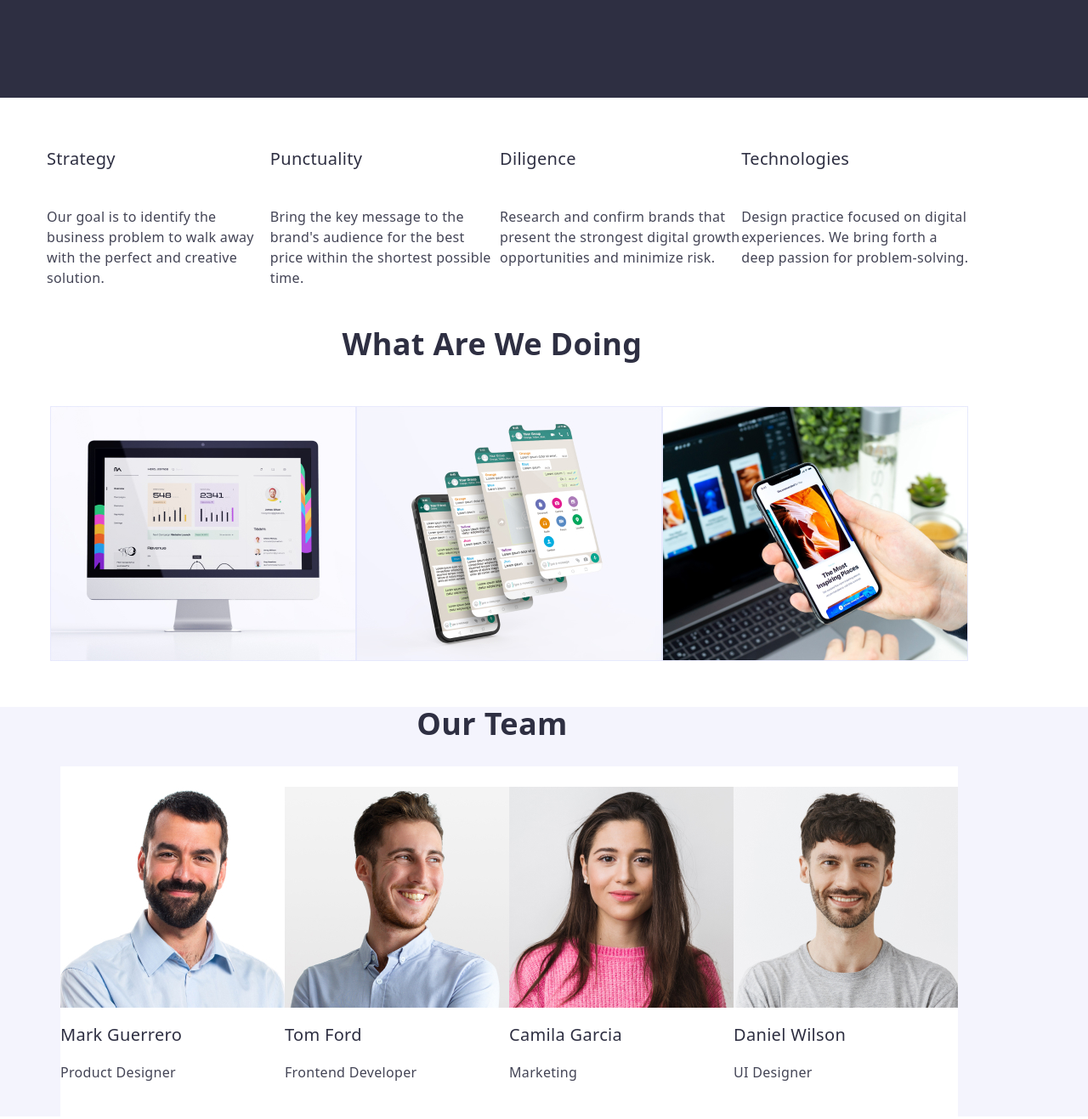
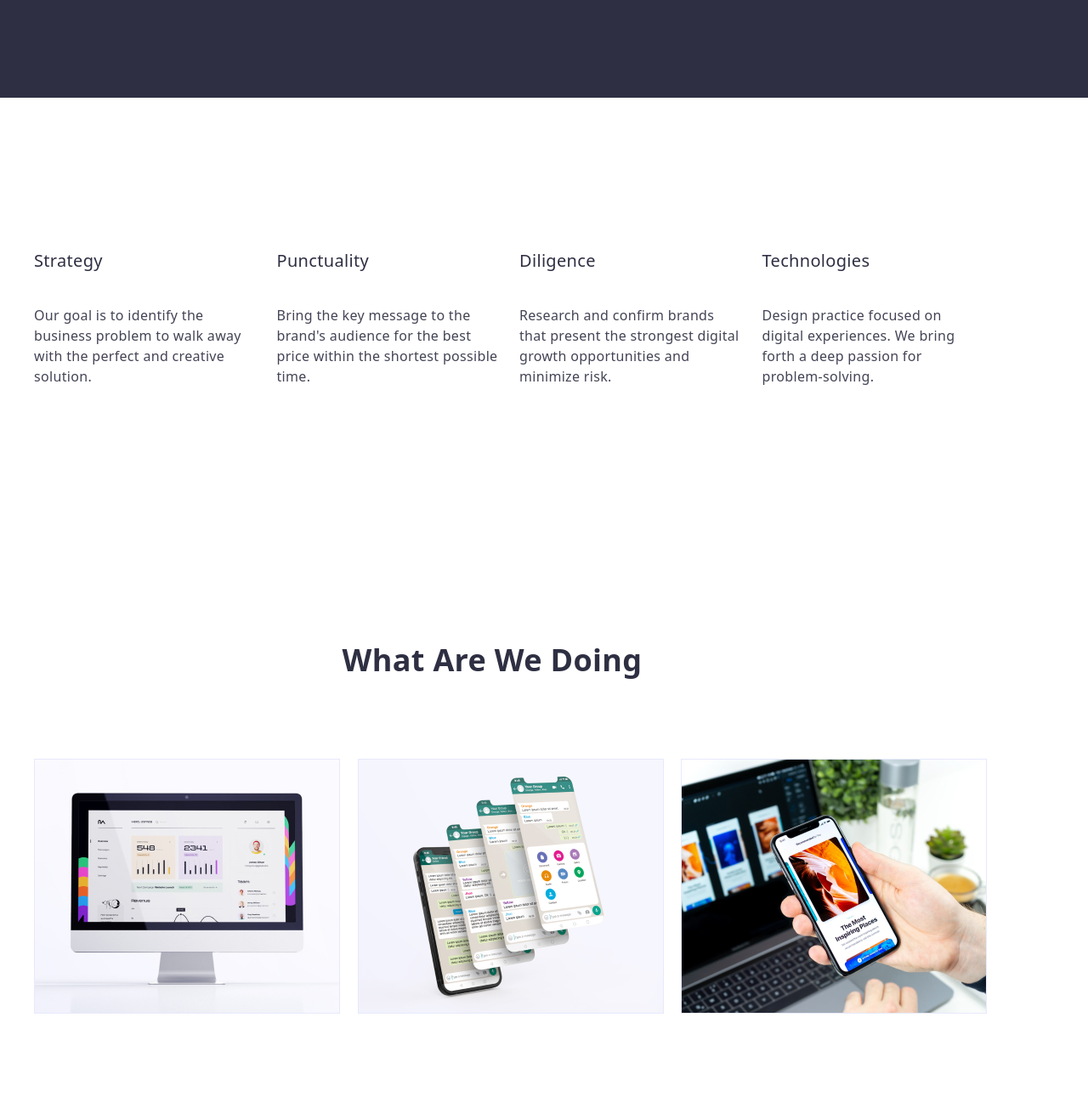
Before and after one commit to MartaShchur/goit-markup-hw-03, a plain HTML site: page index.html in a window 1280 px wide. Shown: the part 660-1977 px from the top of the page at 85% size. Drawn offline with nearby package versions, Linux system fonts and the light colour scheme.

Commit message:
make locations

```diff
--- a/css/styles.css
+++ b/css/styles.css
@@ -43,14 +43,17 @@ img{
 
 .location {
     display: flex;
-    flex-direction: row;
-    justify-content: center;
+    gap: 24px;
 }
 
 .container{
     width: 1158px;
-    padding: 0 15px 0 15px;
+    padding: 0 15px 0 15px 0;
 
+}
+
+.section {
+    padding: 120px 0 120px 0;
 }
 
 /**
@@ -109,7 +112,7 @@ img{
 
 .menu-item, .link{
     text-decoration: none;
-    padding: 24px 0 24px;
+    padding: 24px 0 24px 0;
 }
 
 .menu-item:focus,
@@ -133,7 +136,7 @@ img{
     font-size: 16px;
     line-height: 1.5;
     color:var(--secondary-text-color);
-    padding: 24px 0 24px;
+    padding: 24px 0 24px 0;
 }
 
 .contact-item:hover,
@@ -148,7 +151,7 @@ img{
 */
 .hero-page{
     background-color:var(--dark-bg-color);
-    padding: 188px 0 188px;
+    padding: 188px 0 188px 0;
 }
 
 .hero-title{
@@ -187,6 +190,9 @@ img{
   |============================
 */
 
+.location-feature{
+    width: calc((100% - 72px) / 4);
+}
 
 
 .features-title{
@@ -194,6 +200,7 @@ img{
     font-size:20px;
     line-height:1.2;
     color:var(--main-text-color);
+    margin-bottom: 8px;
 }
 
 .features-text{
@@ -215,6 +222,11 @@ img{
     text-align:center;
     text-transform:capitalize;
     color:var(--main-text-color);
+    margin-bottom: 72px;
+}
+
+.location-work{
+    width: calc((100% - 48px) / 3);
 }
 
 /**
@@ -225,18 +237,37 @@ img{
 
 .team-nav{
     background-color:var(--light-bg-color);
+    padding: 120px 0 120px 0;
+}
+
+.team-card{
+    background-color:#FFFFFF;
+    width: calc((100% - 72px) / 4);
+}
+
+.card-content{
+    padding: 32px 16px 32px 16px;
+    border-radius: 0px 0px 4px 4px;
+}
+
+.name{
+    text-align: center;
+    margin-bottom: 8px;
+}
+
+.desc{
+    text-align: center;
 }
 
 
-.team-card{
-    background-color:#FFFFFF;
-}
-
-/* FOOTER */
+/**
+  |============================
+  | FOOTER
+  |============================
+*/
 .footer{
     background-color:var(--dark-bg-color);
-    padding: 100px 0;
-
+    padding: 100px 0 100px;
 }
 
 .link{
--- a/index.html
+++ b/index.html
@@ -66,32 +66,32 @@
       </section>
 
       <!-- Feature section -->
-      <section>
+      <section class="section">
         <div class="container">
         <h2 hidden class="features-nav">Main features:</h2>
         <ul class="location list">
-          <li>
+          <li class="location-feature">
             <h3 class="features-title link">Strategy</h3>
             <p class="features-text">
               Our goal is to identify the business problem to walk away with the perfect and
               creative solution.
             </p>
           </li>
-          <li>
+          <li class="location-feature">
             <h3 class="features-title link">Punctuality</h3>
             <p class="features-text">
               Bring the key message to the brand's audience for the best price within the shortest
               possible time.
             </p>
           </li>
-          <li>
+          <li class="location-feature">
             <h3 class="features-title link">Diligence</h3>
             <p class="features-text">
               Research and confirm brands that present the strongest digital growth opportunities
               and minimize risk.
             </p>
           </li>
-          <li>
+          <li class="location-feature">
             <h3 class="features-title link">Technologies</h3>
             <p class="features-text">
               Design practice focused on digital experiences. We bring forth a deep passion for
@@ -104,17 +104,17 @@
 
       <!-- Doing section -->
 
-      <section>
+      <section class="section">
         <div class="container">
         <h2 class="work-title">What are we doing</h2>
         <ul class="location list">
-          <li class="link">
+          <li class="location-work link">
             <img src="./images/macbook.jpg" alt="lms" width="360" height="300" />
           </li>
-          <li class="link">
+          <li class=" location-work link">
             <img src="./images/telephones.jpg" alt="chats" width="360" height="300" />
           </li>
-          <li class="link">
+          <li class="location-work link">
             <img src="./images/tools.jpg" alt="article" width="360" height="300" />
           </li>
         </ul>
@@ -128,26 +128,36 @@
         <ul class="location list">
           <li class="team-card link">
             <img src="./images/MarkGuerrero.jpg" alt="Teamcard1" width="264" height="260" />
-            <h3 class="features-title">Mark Guerrero</h3>
-            <p class="features-text">Product Designer</p>
+            <div class="card-content">
+            <h3 class="features-title name">Mark Guerrero</h3>
+            <p class="features-text desc">Product Designer</p>
+          </div>
           </li>
 
           <li class="team-card link">
             <img src="./images/TomFord.jpg" alt="Teamcard2" width="264" height="260" />
-            <h3 class="features-title">Tom Ford</h3>
-            <p class="features-text">Frontend Developer</p>
+            <div class="card-content">
+            <h3 class="features-title name">Tom Ford</h3>
+            <p class="features-text desc">Frontend Developer</p>
+            </div>
+
           </li>
 
           <li class="team-card link">
             <img src="./images/CamilaGarcia.jpg" alt="Teamcard3" width="264" height="260" />
-            <h3 class="features-title">Camila Garcia</h3>
-            <p class="features-text">Marketing</p>
+            <div class="card-content">
+            <h3 class="features-title name">Camila Garcia</h3>
+            <p class="features-text desc">Marketing</p>
+            </div>
+
           </li>
 
           <li class="team-card link">
             <img src="./images/DanielWilson.jpg" alt="Teamcard4" width="264" height="260" />
-            <h3 class="features-title">Daniel Wilson</h3>
-            <p class="features-text">UI Designer</p>
+            <div class="card-content">
+            <h3 class="features-title name">Daniel Wilson</h3>
+            <p class="features-text desc">UI Designer</p>
+            </div>
           </li>
         </ul>
         </div>
```
